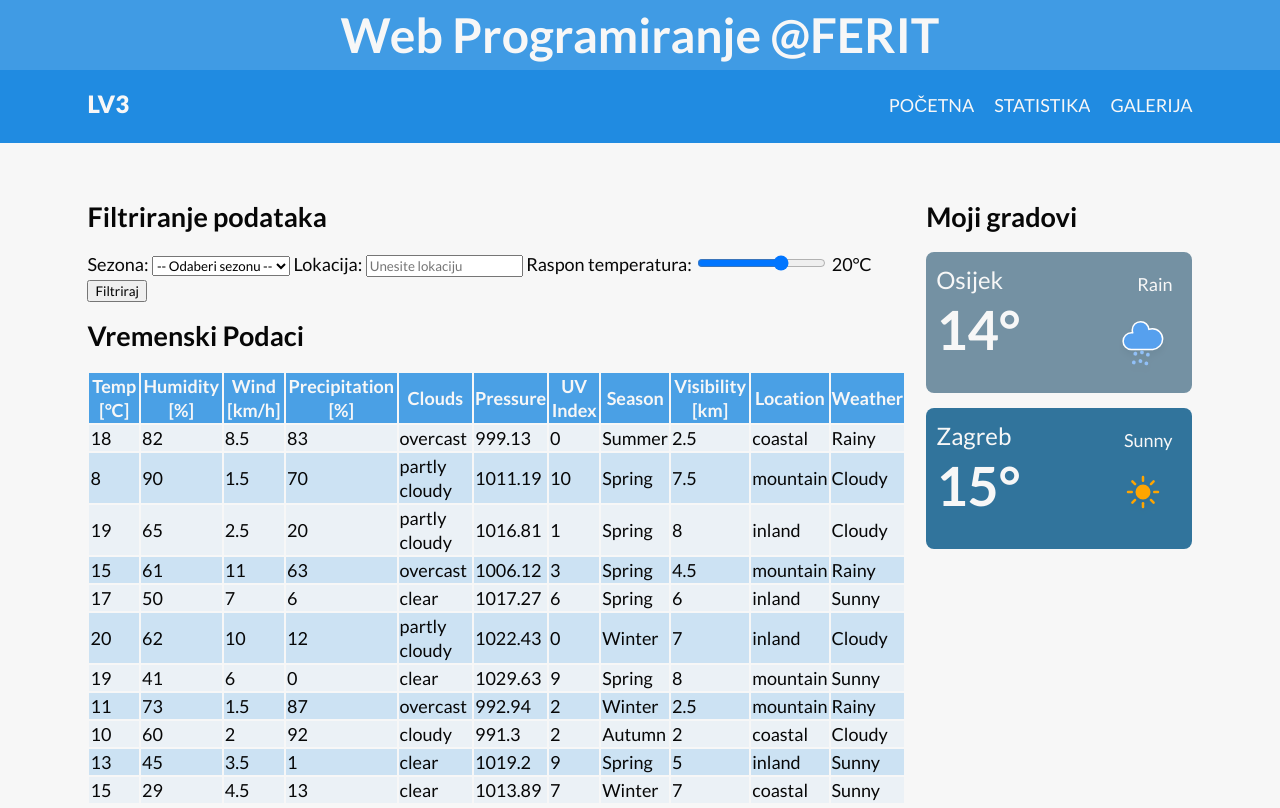
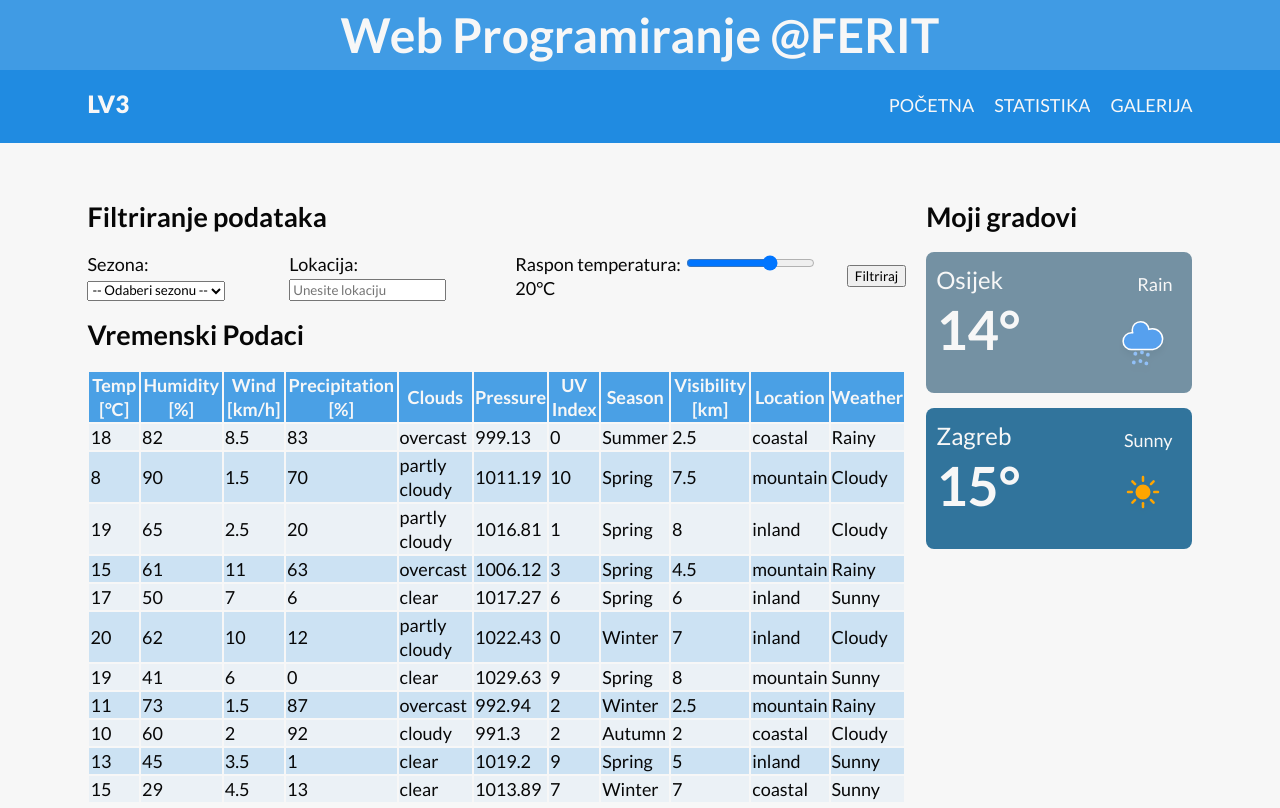
Before and after one commit to mln2j/web-programming-lv3, a plain HTML site: page index.html in a window 1280 px wide. Shown: the top 808 px of the page. Drawn offline with nearby package versions, Linux system fonts and the light colour scheme.

Commit message:
Update filter style

```diff
--- a/index.html
+++ b/index.html
@@ -59,6 +59,7 @@
                 <div class="vrijeme-filter">
                     <h2>Filtriranje podataka</h2>
                     <div id="filteri">
+                        <div class="season-filter">
                             <label for="filter-season">Sezona:</label>
                             <select id="filter-season">
                                 <option value="" disabled selected>-- Odaberi sezonu --</option>
@@ -67,24 +68,25 @@
                                 <option value="Autumn">Autumn</option>
                                 <option value="Winter">Winter</option>
                             </select>
-
+                        </div>
+                        <div class="location-filter">
                             <label for="filter-location">Lokacija:</label>
                             <input type="text" id="filter-location" placeholder="Unesite lokaciju">
+                        </div>
 
+                        <div class="temp-filter">
                             <label for="filter-temp-range">Raspon temperatura:</label>
                             <input type="range" id="filter-temp-range" min="-20" max="40" step="1" value="20">
                             <span id="temp-value">20°C</span>
+                        </div>
+
 
                         <button id="primijeni-filtere">Filtriraj</button>
                     </div>
                 </div>
 
-
-
-
                 <div class="vrijeme-info">
                     <h2>Vremenski Podaci</h2>
-
                     <div id="no-data-message" style="display:none;">
                         <p>Nema podataka koji zadovoljavaju odabrane filtre.</p>
                     </div>
--- a/style.sass
+++ b/style.sass
@@ -160,6 +160,13 @@ main
 section, article
   margin-top: px2rem(40)
   margin-bottom: px2rem(40)
+
+.vrijeme-filter
+  & > #filteri
+    display: flex
+    align-items: center
+    gap: 1rem
+
 
 .vrijeme-info
   & > .table-wrapper
```
Also changed, not shown: style.css, 1 other file. Lines whose indentation alone changed are shown as unchanged.
